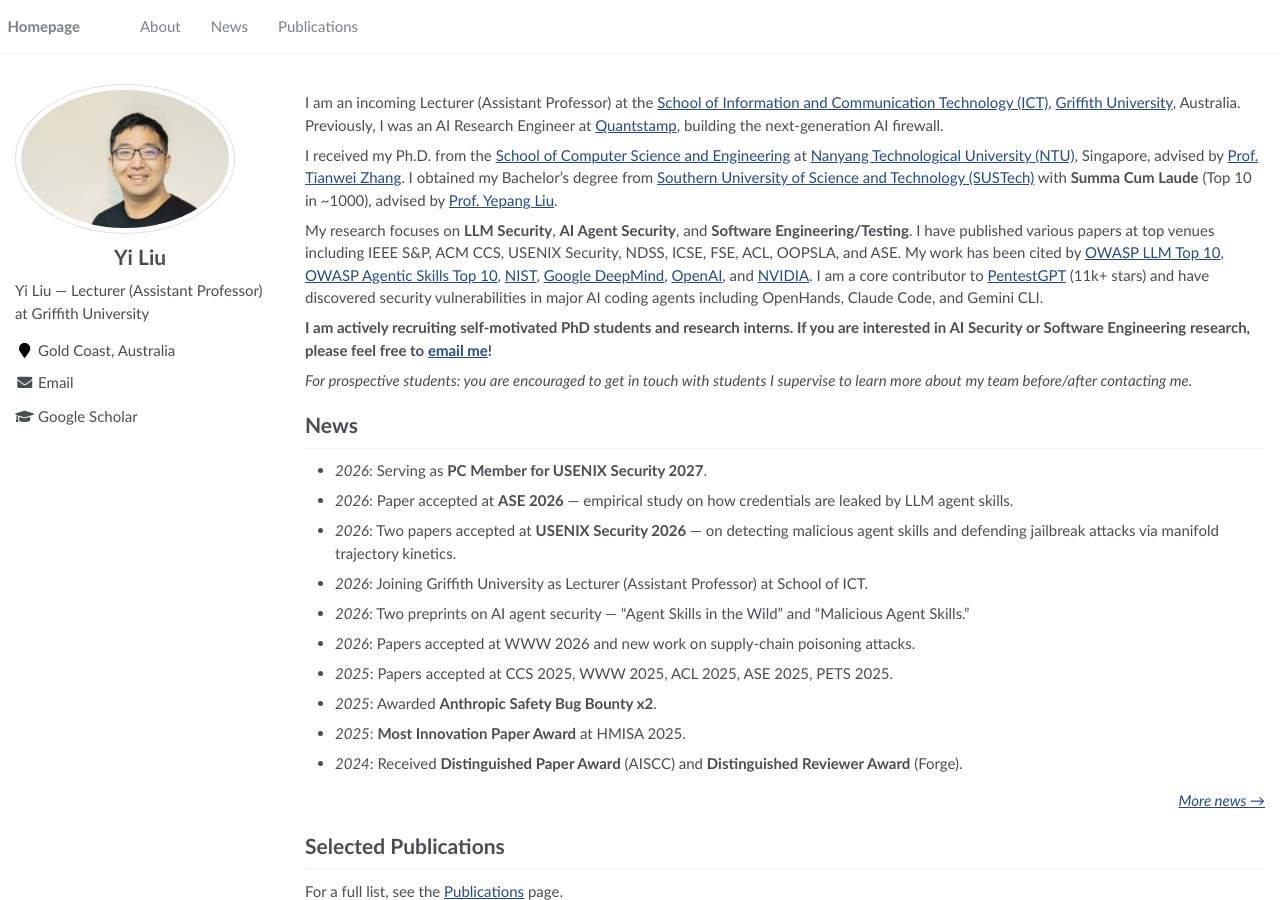
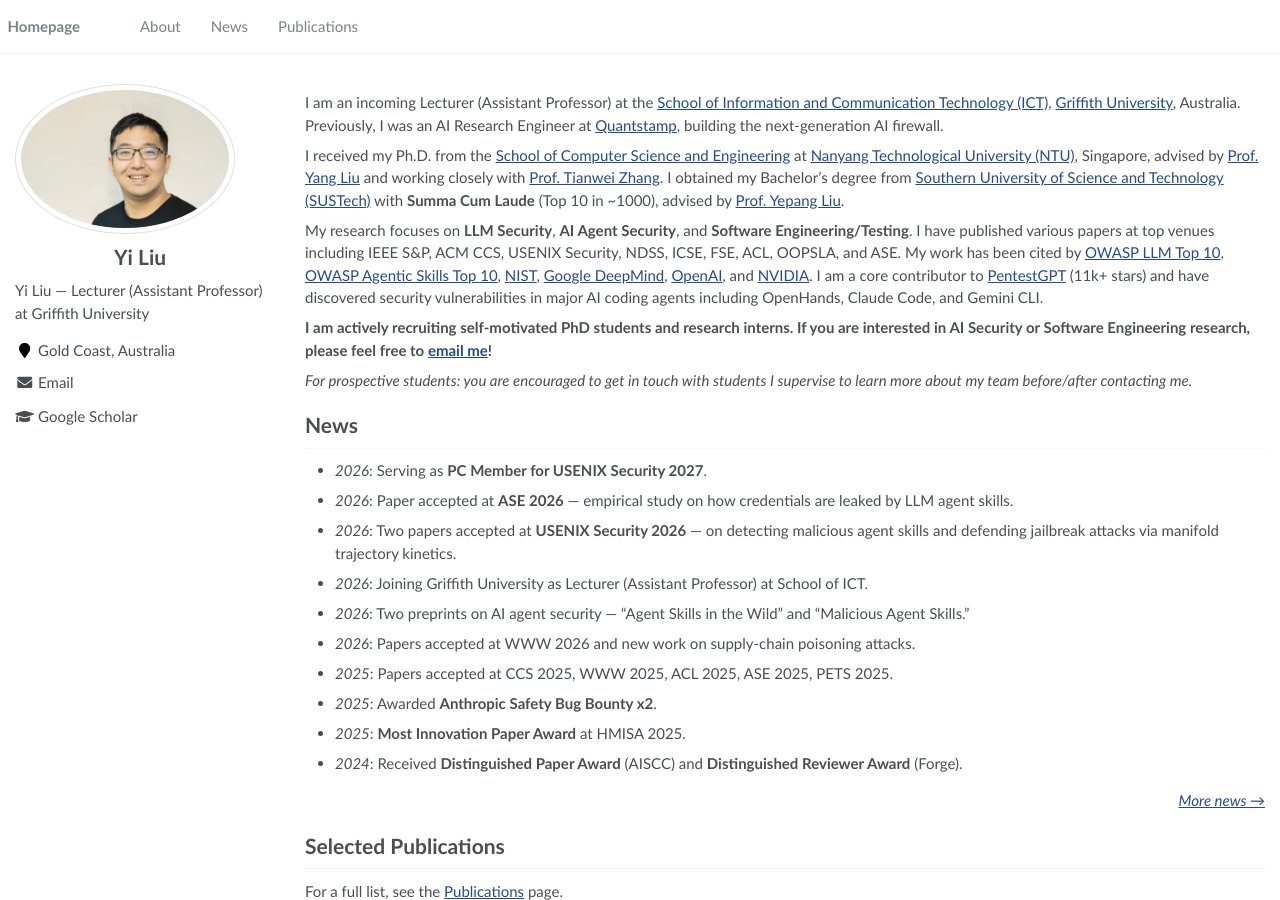
Before and after one commit to liuyi-academic/liuyi-academic.github.io, a Jekyll site: the page built from _pages/about.md, in a window 1280 px wide and 900 px high. Built offline with Jekyll 4.4.1, drawn with Linux system fonts in a browser that asks for light colours; some of the changed text lies outside the part shown.

Commit message:
feat: update PhD advisor to Yang Liu, note close collaboration with Tianwei Zhang
Co-Authored-By: Claude Fable 5 <noreply@anthropic.com>

```diff
--- a/_pages/about.md
+++ b/_pages/about.md
@@ -12,7 +12,7 @@ redirect_from:
 
 I am an incoming Lecturer (Assistant Professor) at the [School of Information and Communication Technology (ICT)](https://www.griffith.edu.au/griffith-sciences/school-information-communication-technology), [Griffith University](https://www.griffith.edu.au/), Australia. Previously, I was an AI Research Engineer at [Quantstamp](https://quantstamp.com/), building the next-generation AI firewall.
 
-I received my Ph.D. from the [School of Computer Science and Engineering](https://www.ntu.edu.sg/computing) at [Nanyang Technological University (NTU)](https://www.ntu.edu.sg/), Singapore, advised by [Prof. Tianwei Zhang](https://personal.ntu.edu.sg/tianwei.zhang/). I obtained my Bachelor's degree from [Southern University of Science and Technology (SUSTech)](https://www.sustech.edu.cn/en/) with **Summa Cum Laude** (Top 10 in ~1000), advised by [Prof. Yepang Liu](https://yepangliu.github.io/).
+I received my Ph.D. from the [School of Computer Science and Engineering](https://www.ntu.edu.sg/computing) at [Nanyang Technological University (NTU)](https://www.ntu.edu.sg/), Singapore, advised by [Prof. Yang Liu](https://personal.ntu.edu.sg/yangliu/) and working closely with [Prof. Tianwei Zhang](https://personal.ntu.edu.sg/tianwei.zhang/). I obtained my Bachelor's degree from [Southern University of Science and Technology (SUSTech)](https://www.sustech.edu.cn/en/) with **Summa Cum Laude** (Top 10 in ~1000), advised by [Prof. Yepang Liu](https://yepangliu.github.io/).
 
 My research focuses on **LLM Security**, **AI Agent Security**, and **Software Engineering/Testing**. I have published various papers at top venues including IEEE S&P, ACM CCS, USENIX Security, NDSS, ICSE, FSE, ACL, OOPSLA, and ASE. My work has been cited by [OWASP LLM Top 10](https://owasp.org/www-project-top-10-for-large-language-model-applications/), [OWASP Agentic Skills Top 10](https://owasp.org/www-project-agentic-skills-top-10/), [NIST](https://www.nist.gov/), [Google DeepMind](https://deepmind.google/), [OpenAI](https://openai.com/), and [NVIDIA](https://www.nvidia.com/). I am a core contributor to [PentestGPT](https://github.com/GreyDGL/PentestGPT) (11k+ stars) and have discovered security vulnerabilities in major AI coding agents including OpenHands, Claude Code, and Gemini CLI.
 
@@ -76,7 +76,7 @@ For a full list, see the [Publications](/publications/) page.
 # Education
 
 - *Jan 2021 - Sept 2024*: **Ph.D.**, School of Computer Science and Engineering, Nanyang Technological University (NTU), Singapore.
-  - Advisor: [Prof. Tianwei Zhang](https://personal.ntu.edu.sg/tianwei.zhang/)
+  - Advisor: [Prof. Yang Liu](https://personal.ntu.edu.sg/yangliu/); worked closely with [Prof. Tianwei Zhang](https://personal.ntu.edu.sg/tianwei.zhang/)
 - *2016 - 2020*: **B.Eng.**, Department of Computer Science and Engineering, Southern University of Science and Technology (SUSTech), China.
   - **Summa Cum Laude** (Top 10 in ~1000)
 
```
